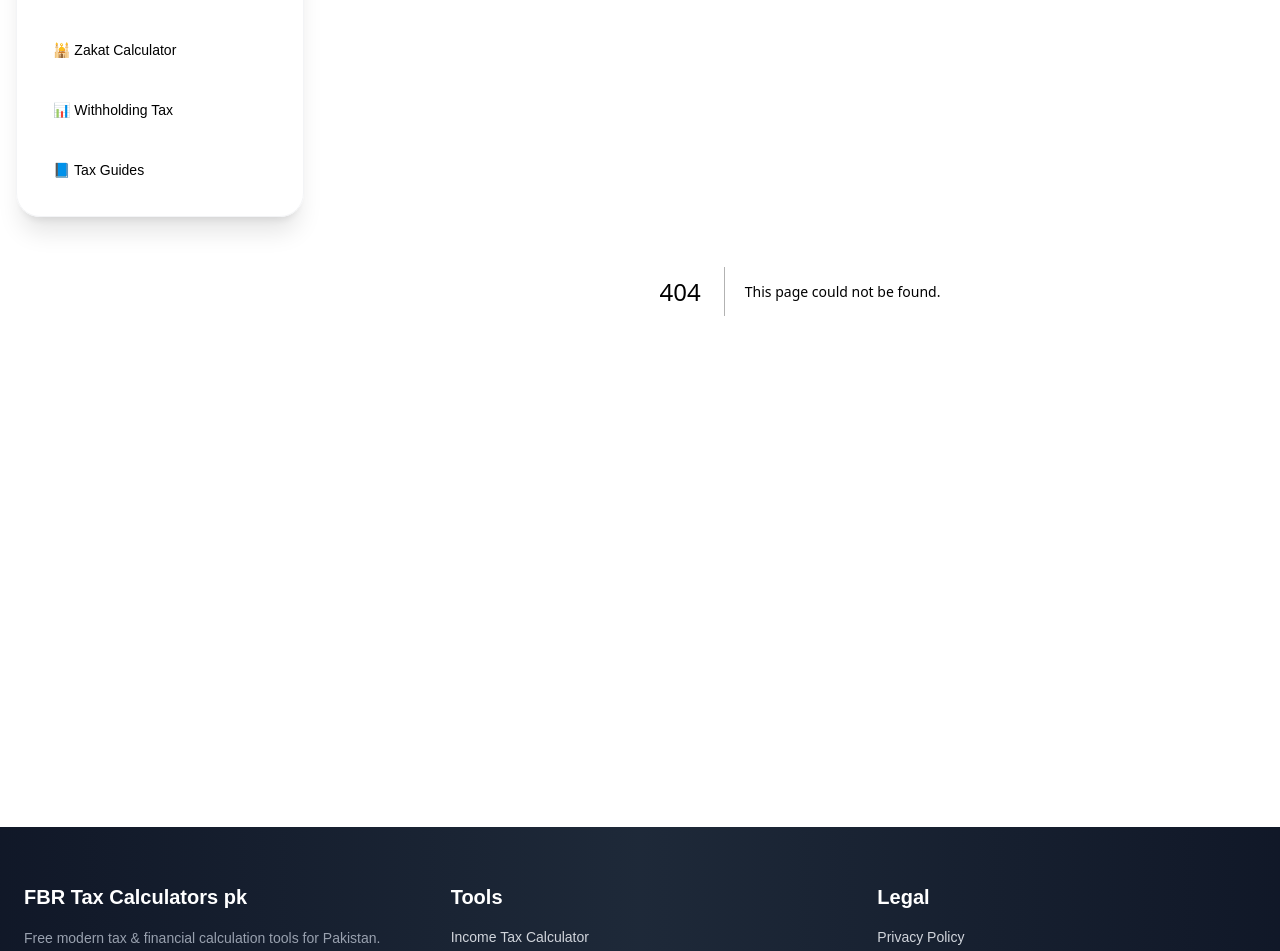
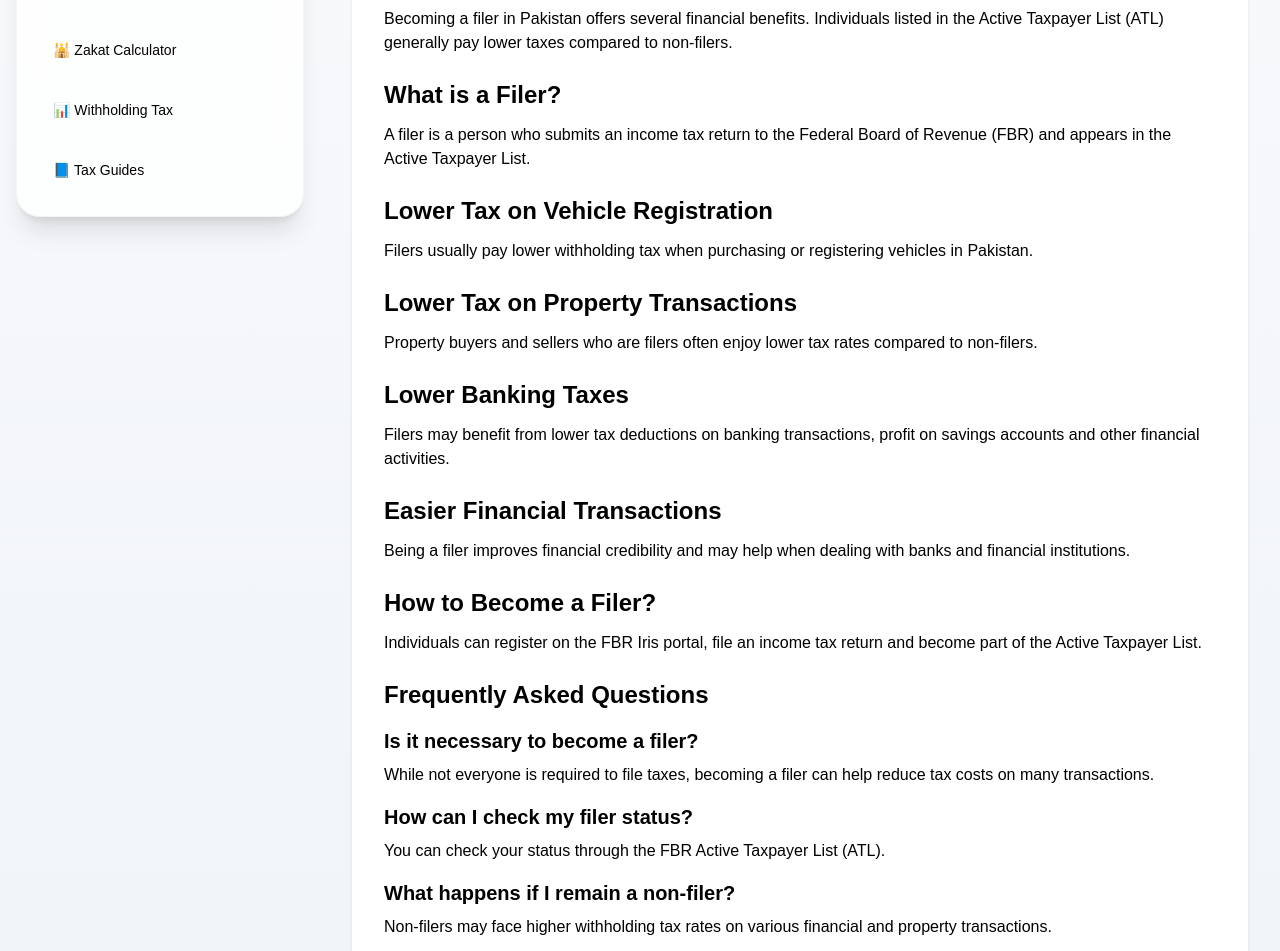
Before and after one commit to muhammadobaid1986/fbrtaxcalculators, a Next.js app: page /benefits-of-being-filer-pakistan in a window 1280 px wide. Before the commit this address had no page. Shown: the part 221-1172 px from the top of the page. Built offline with nearby package versions, Linux system fonts and the light colour scheme.

Commit message:
add filer benefits article

```diff
--- /dev/null
+++ b/app/benefits-of-being-filer-pakistan/page.tsx
@@ -0,0 +1,105 @@
+export const metadata = {
+  title: "Benefits of Being a Filer in Pakistan (2025 Guide)",
+  description:
+    "Learn the benefits of being a filer in Pakistan including lower taxes on vehicles, property, banking transactions and more.",
+};
+
+export default function Page() {
+  return (
+    <div className="bg-white p-8 rounded-xl shadow mt-6 max-w-4xl mx-auto">
+      <h1 className="text-3xl font-bold mb-6">
+        Benefits of Being a Filer in Pakistan
+      </h1>
+
+      <p className="mb-4">
+        Becoming a filer in Pakistan offers several financial benefits.
+        Individuals listed in the Active Taxpayer List (ATL) generally pay
+        lower taxes compared to non-filers.
+      </p>
+
+      <h2 className="text-2xl font-semibold mt-6 mb-3">
+        What is a Filer?
+      </h2>
+
+      <p className="mb-4">
+        A filer is a person who submits an income tax return to the Federal
+        Board of Revenue (FBR) and appears in the Active Taxpayer List.
+      </p>
+
+      <h2 className="text-2xl font-semibold mt-6 mb-3">
+        Lower Tax on Vehicle Registration
+      </h2>
+
+      <p className="mb-4">
+        Filers usually pay lower withholding tax when purchasing or registering
+        vehicles in Pakistan.
+      </p>
+
+      <h2 className="text-2xl font-semibold mt-6 mb-3">
+        Lower Tax on Property Transactions
+      </h2>
+
+      <p className="mb-4">
+        Property buyers and sellers who are filers often enjoy lower tax rates
+        compared to non-filers.
+      </p>
+
+      <h2 className="text-2xl font-semibold mt-6 mb-3">
+        Lower Banking Taxes
+      </h2>
+
+      <p className="mb-4">
+        Filers may benefit from lower tax deductions on banking transactions,
+        profit on savings accounts and other financial activities.
+      </p>
+
+      <h2 className="text-2xl font-semibold mt-6 mb-3">
+        Easier Financial Transactions
+      </h2>
+
+      <p className="mb-4">
+        Being a filer improves financial credibility and may help when dealing
+        with banks and financial institutions.
+      </p>
+
+      <h2 className="text-2xl font-semibold mt-6 mb-3">
+        How to Become a Filer?
+      </h2>
+
+      <p className="mb-4">
+        Individuals can register on the FBR Iris portal, file an income tax
+        return and become part of the Active Taxpayer List.
+      </p>
+
+      <h2 className="text-2xl font-semibold mt-6 mb-3">
+        Frequently Asked Questions
+      </h2>
+
+      <h3 className="text-xl font-semibold mt-4 mb-2">
+        Is it necessary to become a filer?
+      </h3>
+
+      <p className="mb-4">
+        While not everyone is required to file taxes, becoming a filer can help
+        reduce tax costs on many transactions.
+      </p>
+
+      <h3 className="text-xl font-semibold mt-4 mb-2">
+        How can I check my filer status?
+      </h3>
+
+      <p className="mb-4">
+        You can check your status through the FBR Active Taxpayer List (ATL).
+      </p>
+
+      <h3 className="text-xl font-semibold mt-4 mb-2">
+        What happens if I remain a non-filer?
+      </h3>
+
+      <p className="mb-4">
+        Non-filers may face higher withholding tax rates on various financial
+        and property transactions.
+      </p>
+    </div>
+  );
+}
--- a/app/blog/page.tsx
+++ b/app/blog/page.tsx
@@ -45,6 +45,10 @@ const posts = [
   title: "Tax on Freelancers in Pakistan",
   link: "/tax-on-freelancers-pakistan"
 },
+{
+  title: "Benefits of Being a Filer in Pakistan",
+  link: "/benefits-of-being-filer-pakistan"
+},
 ];
 
 export default function Blog() {
--- a/app/sitemap.ts
+++ b/app/sitemap.ts
@@ -89,5 +89,9 @@ export default function sitemap() {
   url: "https://fbrtaxcalculators.vercel.app/tax-on-freelancers-pakistan",
   lastModified: new Date(),
 },
+{
+  url: "https://fbrtaxcalculators.vercel.app/benefits-of-being-filer-pakistan",
+  lastModified: new Date(),
+},
   ];
 }
```
